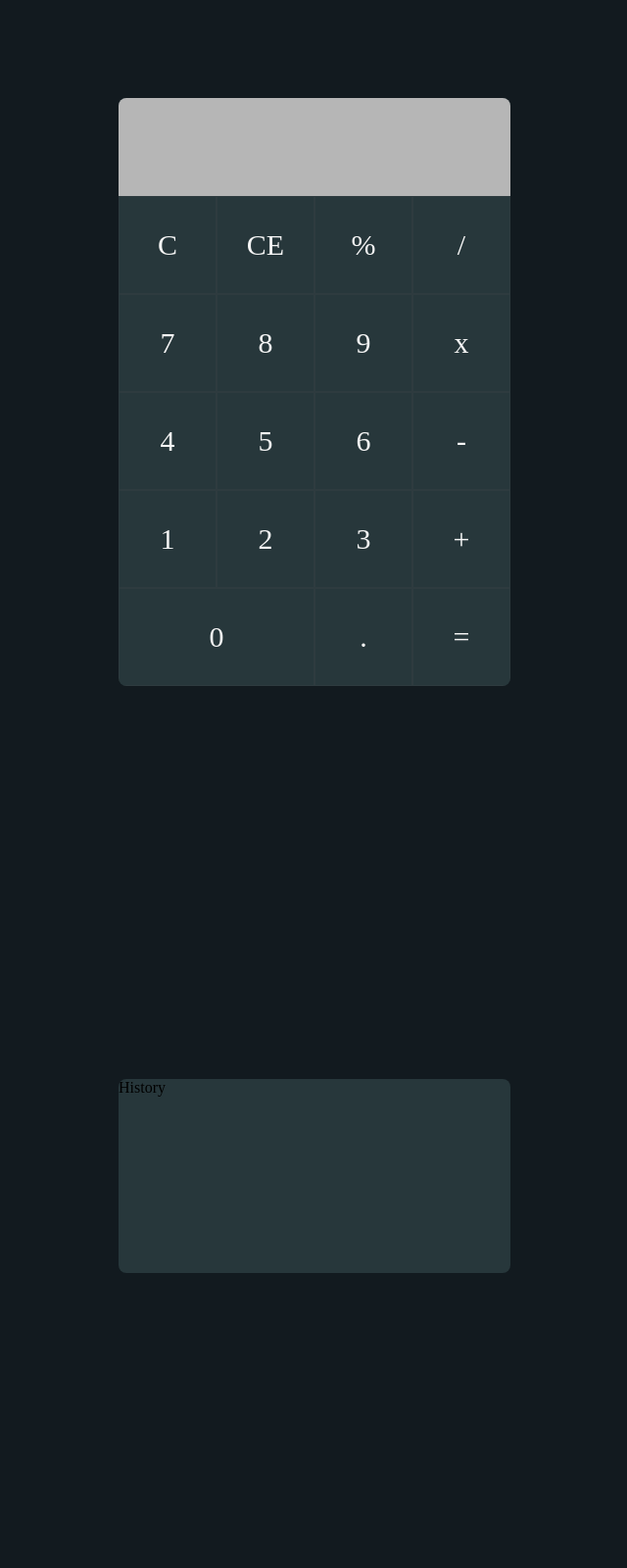
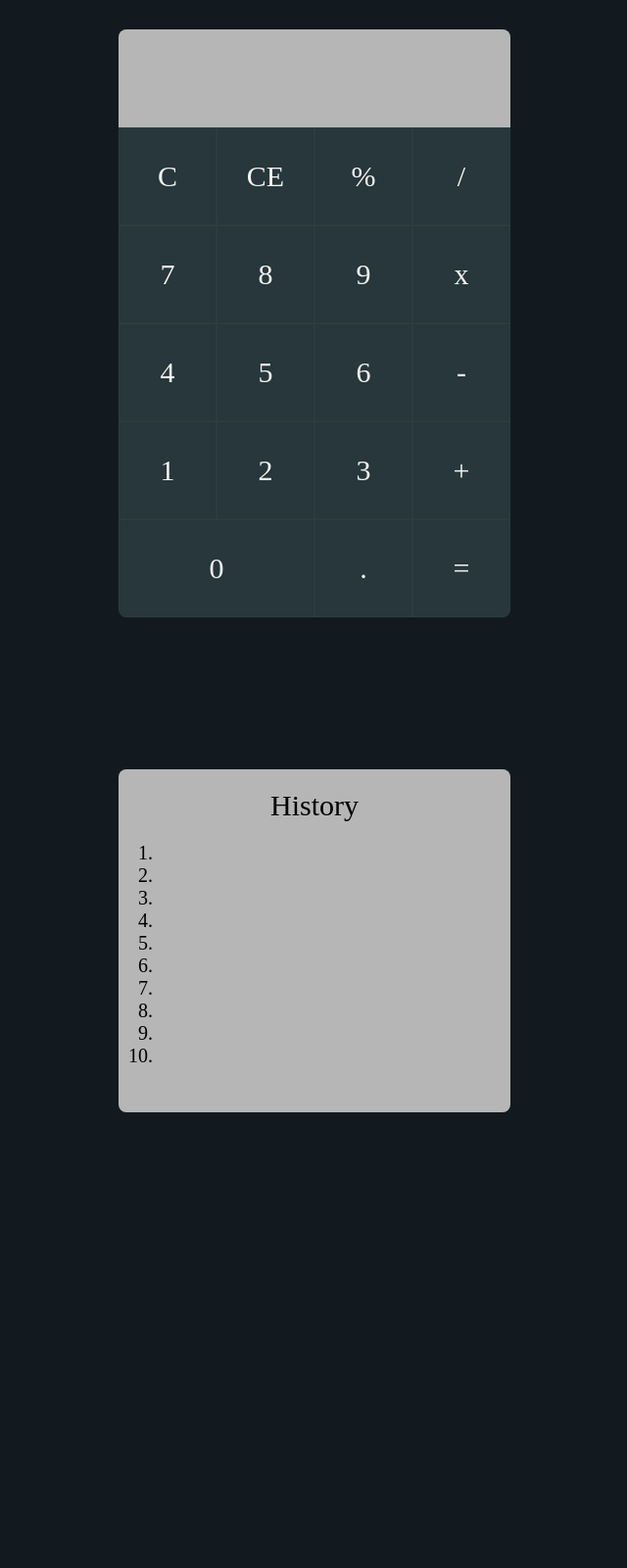
Before and after one commit to tor-iv/Sezzle-Calculator, a PHP site: page / in a window 1280 px wide. Shown: the whole page at 98% size, without its empty margins (319-959 px from the left). After the commit the page ends 1135 px from the top, so only its background shows below. Run offline with PHP 8.4, Linux system fonts and the light colour scheme.

Commit message:
styling using css

```diff
--- a/style.css
+++ b/style.css
@@ -8,11 +8,12 @@ html{
 }
 section{
     background-color: rgb(18,26,31);
-    min-height: 100vh;
+    min-height: 75vh;
     width:100%;
     display: flex;
     align-items: center;
     justify-content: center;
+    padding: 30px;
 }
 .container{
     width: 90%;
@@ -67,3 +68,35 @@ section{
 .btn-0{
     grid-column: 1/3;
 }
+
+.Notepad{
+    width: 90%;
+    max-width: 400px;
+    background-color: rgb(39,55,59);
+    border-radius: 8px;
+    overflow: hidden;
+}
+
+.Title{
+    background-color: rgb(182,182,182);
+    height: 350px;
+    width: 100%;
+    text-align: center;
+    padding: 20px;
+    font-size: 30px;
+    position: relative;
+}
+
+.list {
+    background-color: rgb(182,182,182);
+    height: 90px;
+    width: 10%;
+    text-align: right;
+    padding: 20px;
+    font-size: 20px;
+    position: relative;
+}
+
+.li{
+    padding-bottom: 10px;
+}
```
